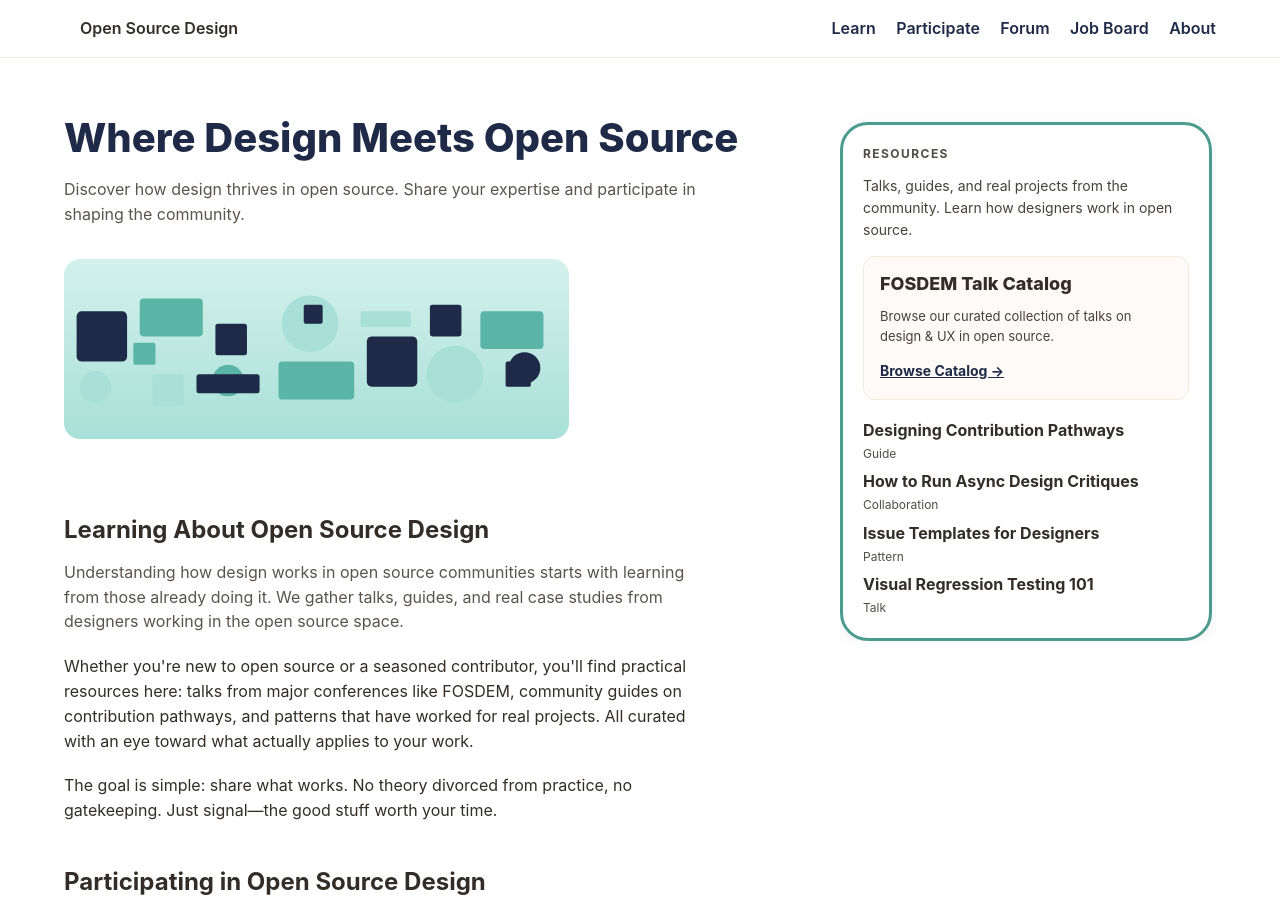
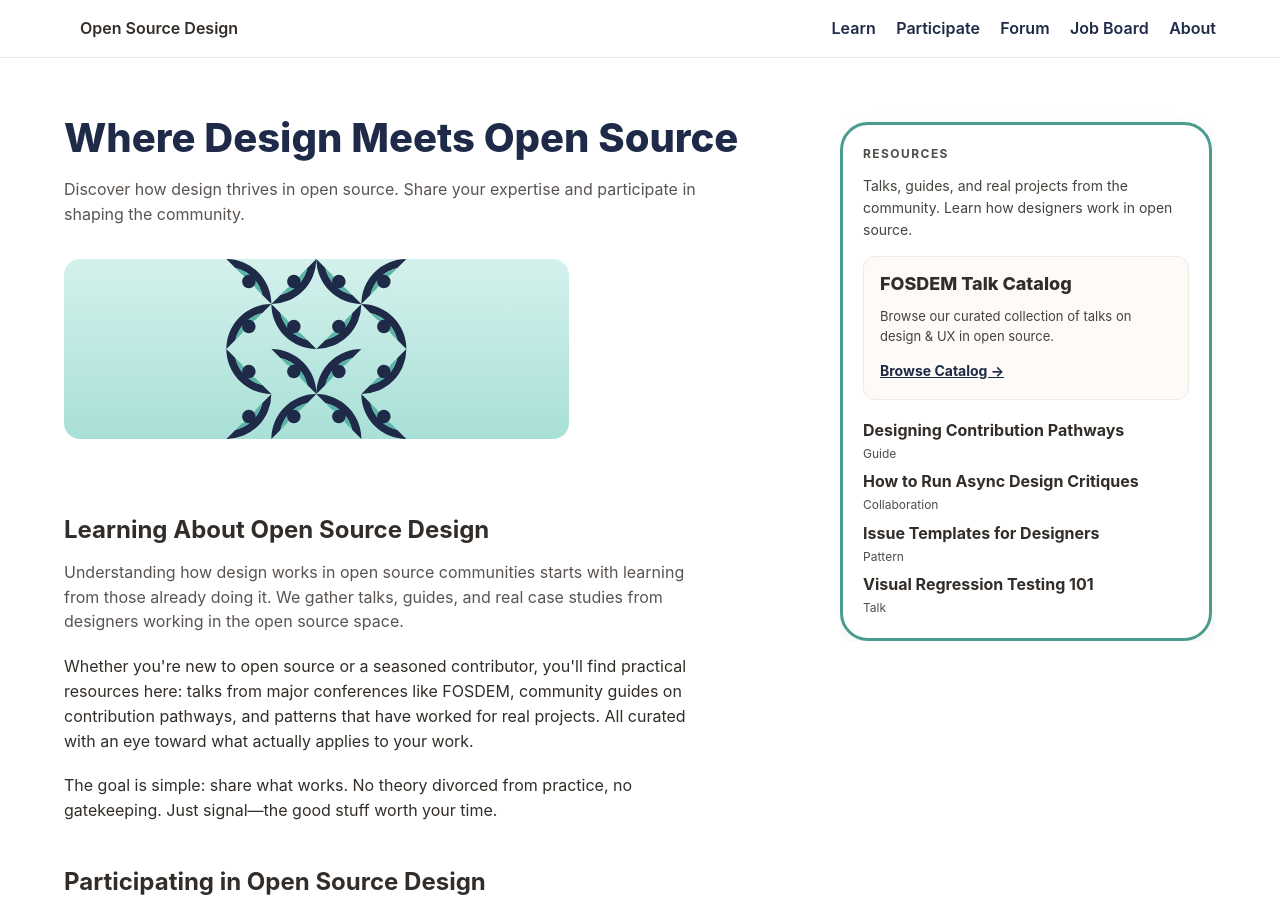
Before and after one commit to OSD-Website/opensourcedesign, a Jekyll site: the page built from index.md, in a window 1280 px wide and 900 px high. Built offline with Jekyll 4.4.1, drawn with Linux system fonts in a browser that asks for light colours.

Commit message:
Update hero-motif.html

```diff
--- a/_includes/hero-motif.html
+++ b/_includes/hero-motif.html
@@ -1,34 +1,61 @@
 <div class="motif-inline">
-    <!-- Mosaic -->
+    <!-- Circular mosaic pattern -->
     <svg
-        class="motif-mosaic"
-        viewBox="0 0 800 200"
+        viewBox="0 0 400 400"
         preserveAspectRatio="xMidYMid meet"
         aria-hidden="true"
     >
-        <rect x="20" y="40" width="80" height="80" fill="#1e2a47" rx="8" />
-        <rect x="480" y="80" width="80" height="80" fill="#1e2a47" rx="8" />
+        <defs>
+            <!-- Quarter circle tile with concentric rings -->
+            <g id="tile">
+                <!-- Outermost arc - navy -->
+                <path
+                    d="M 0,0 A 100,100 0 0,1 100,100 L 80,80 A 80,80 0 0,0 20,20 Z"
+                    fill="#1e2a47"
+                />
+                <!-- Second arc - mint -->
+                <path
+                    d="M 20,20 A 80,80 0 0,1 80,80 L 65,65 A 65,65 0 0,0 35,35 Z"
+                    fill="#5ab5a6"
+                />
+                <!-- Third arc - light mint -->
+                <path
+                    d="M 35,35 A 65,65 0 0,1 65,65 L 52,52 A 52,52 0 0,0 48,48 Z"
+                    fill="#a8e0d7"
+                />
+                <!-- Inner arc - white/cream -->
+                <path
+                    d="M 48,48 A 52,52 0 0,1 52,52 L 40,40 A 40,40 0 0,0 60,60 Z"
+                    fill="#ffffff"
+                />
+                <!-- Center circle - navy -->
+                <circle cx="50" cy="50" r="15" fill="#1e2a47" />
+            </g>
+        </defs>
 
-        <rect x="120" y="20" width="100" height="60" fill="#5ab5a6" rx="6" />
-        <rect x="340" y="120" width="120" height="60" fill="#5ab5a6" rx="6" />
-        <rect x="660" y="40" width="100" height="60" fill="#5ab5a6" rx="6" />
+        <!-- 4x4 Grid with rotations for variety -->
+        <!-- Row 1 -->
+        <use href="#tile" x="0" y="0" />
+        <use href="#tile" x="100" y="0" transform="rotate(90 150 50)" />
+        <use href="#tile" x="200" y="0" transform="rotate(180 250 50)" />
+        <use href="#tile" x="300" y="0" transform="rotate(270 350 50)" />
 
-        <circle cx="390" cy="60" r="45" fill="#a8e0d7" />
-        <circle cx="620" cy="140" r="45" fill="#a8e0d7" />
+        <!-- Row 2 -->
+        <use href="#tile" x="0" y="100" transform="rotate(270 50 150)" />
+        <use href="#tile" x="100" y="100" transform="rotate(180 150 150)" />
+        <use href="#tile" x="200" y="100" transform="rotate(90 250 150)" />
+        <use href="#tile" x="300" y="100" />
 
-        <rect x="240" y="60" width="50" height="50" fill="#1e2a47" rx="4" />
-        <rect x="580" y="30" width="50" height="50" fill="#1e2a47" rx="4" />
-        <rect x="140" y="140" width="50" height="50" fill="#a8e0d7" rx="4" />
+        <!-- Row 3 -->
+        <use href="#tile" x="0" y="200" transform="rotate(180 50 250)" />
+        <use href="#tile" x="100" y="200" />
+        <use href="#tile" x="200" y="200" transform="rotate(270 250 250)" />
+        <use href="#tile" x="300" y="200" transform="rotate(90 350 250)" />
 
-        <circle cx="260" cy="150" r="25" fill="#5ab5a6" />
-        <circle cx="730" cy="130" r="25" fill="#1e2a47" />
-        <circle cx="50" cy="160" r="25" fill="#a8e0d7" />
-
-        <rect x="210" y="140" width="100" height="30" fill="#1e2a47" rx="4" />
-        <rect x="470" y="40" width="80" height="25" fill="#a8e0d7" rx="4" />
-
-        <rect x="110" y="90" width="35" height="35" fill="#5ab5a6" rx="3" />
-        <rect x="380" y="30" width="30" height="30" fill="#1e2a47" rx="3" />
-        <rect x="700" y="120" width="40" height="40" fill="#1e2a47" rx="3" />
+        <!-- Row 4 -->
+        <use href="#tile" x="0" y="300" transform="rotate(90 50 350)" />
+        <use href="#tile" x="100" y="300" transform="rotate(270 150 350)" />
+        <use href="#tile" x="200" y="300" />
+        <use href="#tile" x="300" y="300" transform="rotate(180 350 350)" />
     </svg>
 </div>
```
